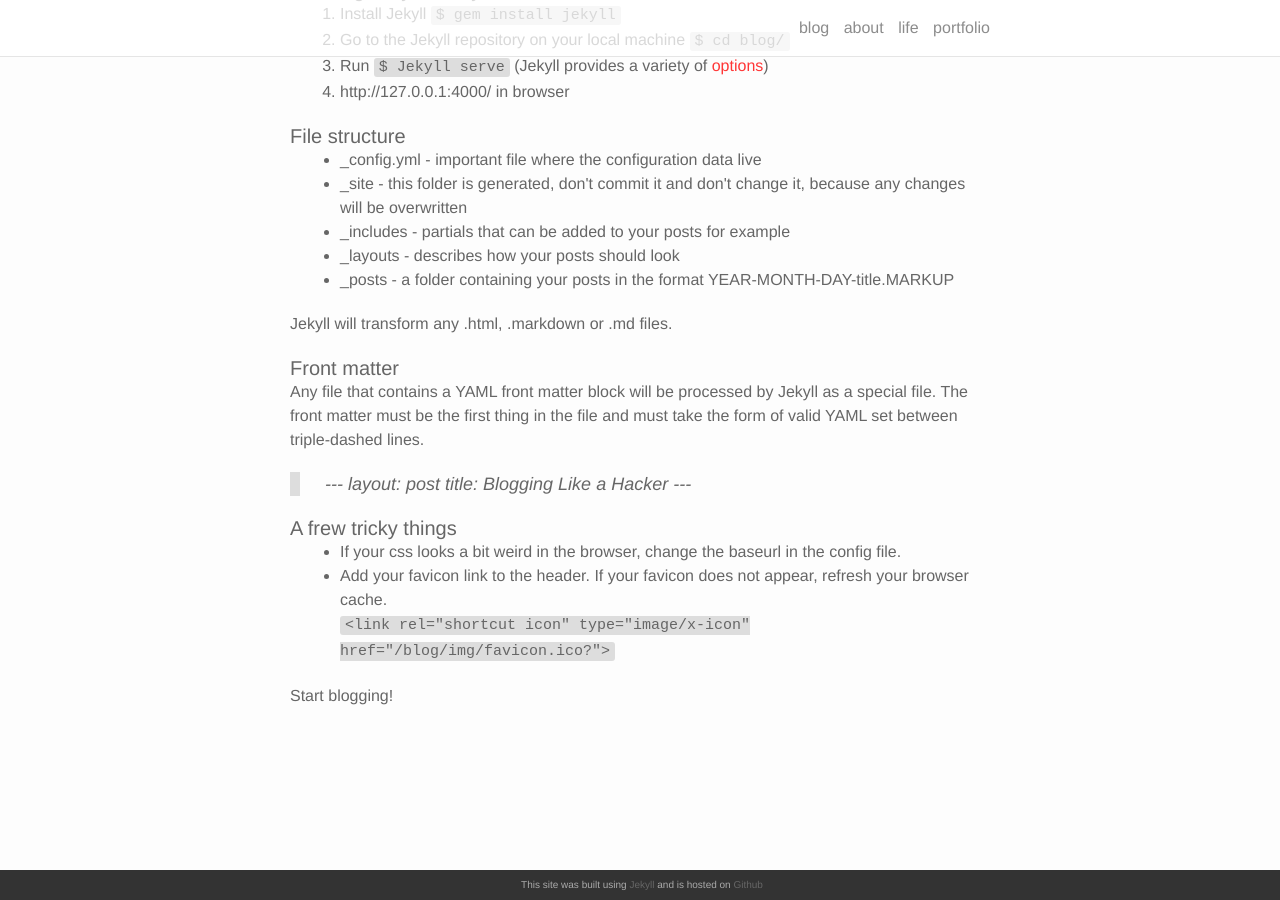
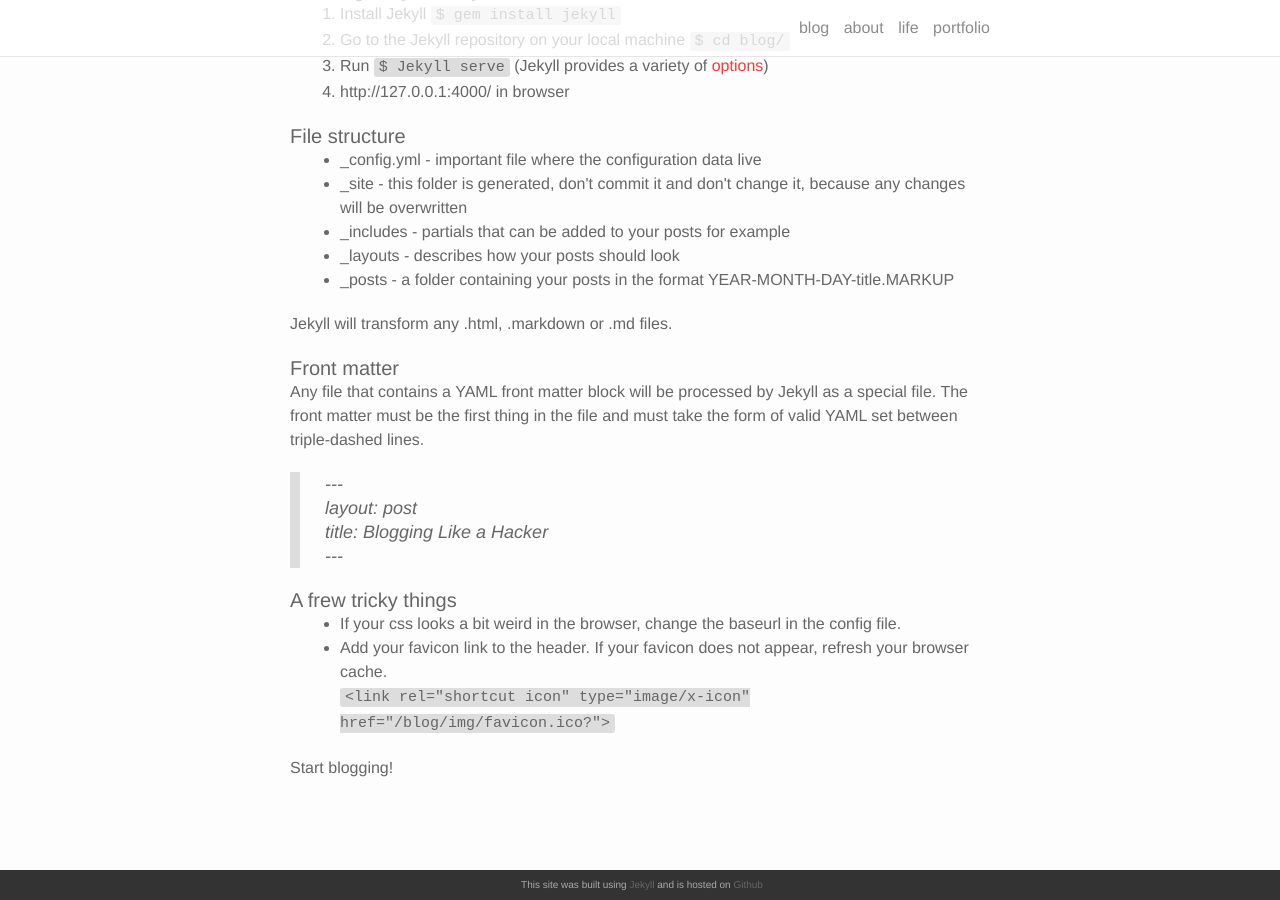
Before and after one commit to annelledejager/blog, a Jekyll site: the page built from _posts/2017-09-21-howjekyll.markdown, in a window 1280 px wide and 900 px high, scrolled down 744 px. Built offline with Jekyll 4.4.1, drawn with Linux system fonts in a browser that asks for light colours; nearby versions of some CDN libraries; comment, search, counter and statistics services are not loaded.

Commit message:
Add new lines

```diff
--- a/_posts/2017-09-21-howjekyll.markdown
+++ b/_posts/2017-09-21-howjekyll.markdown
@@ -48,10 +48,10 @@ Jekyll will transform any .html, .markdown or .md files.
 Any file that contains a YAML front matter block will be processed by Jekyll as a special file. The front matter must be the first thing in the file and must take the form of valid YAML set between triple-dashed lines.
 
 <blockquote>
-	---
-	layout: post
-	title: Blogging Like a Hacker
-	---
+	---<br />
+	layout: post<br />
+	title: Blogging Like a Hacker<br />
+	---<br />
 </blockquote>
 
 #### A frew tricky things
```
